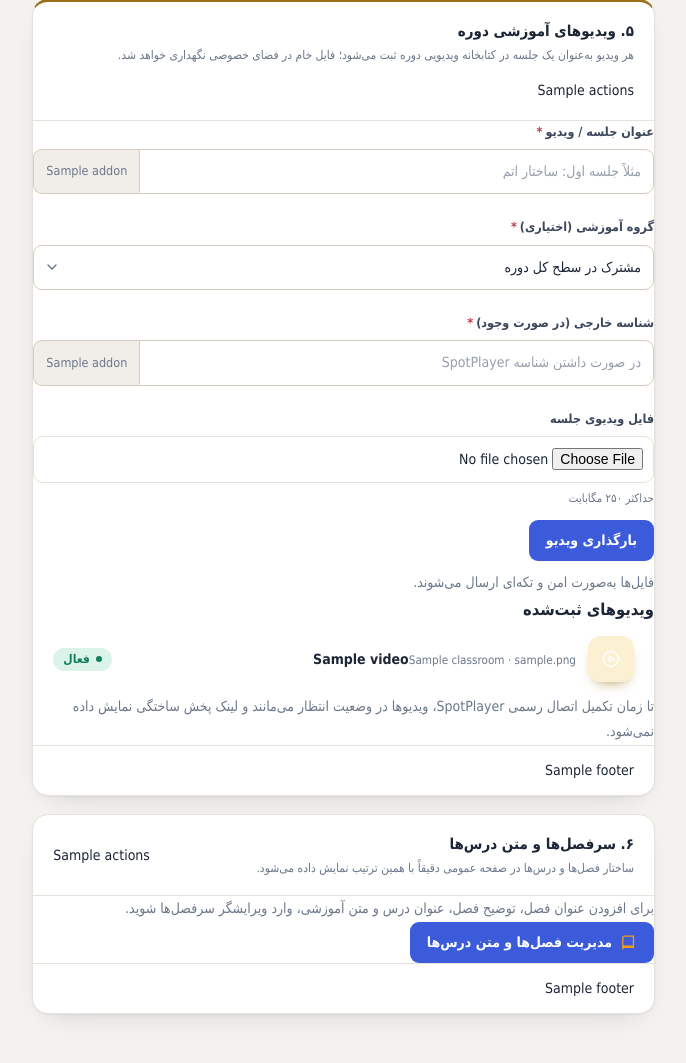
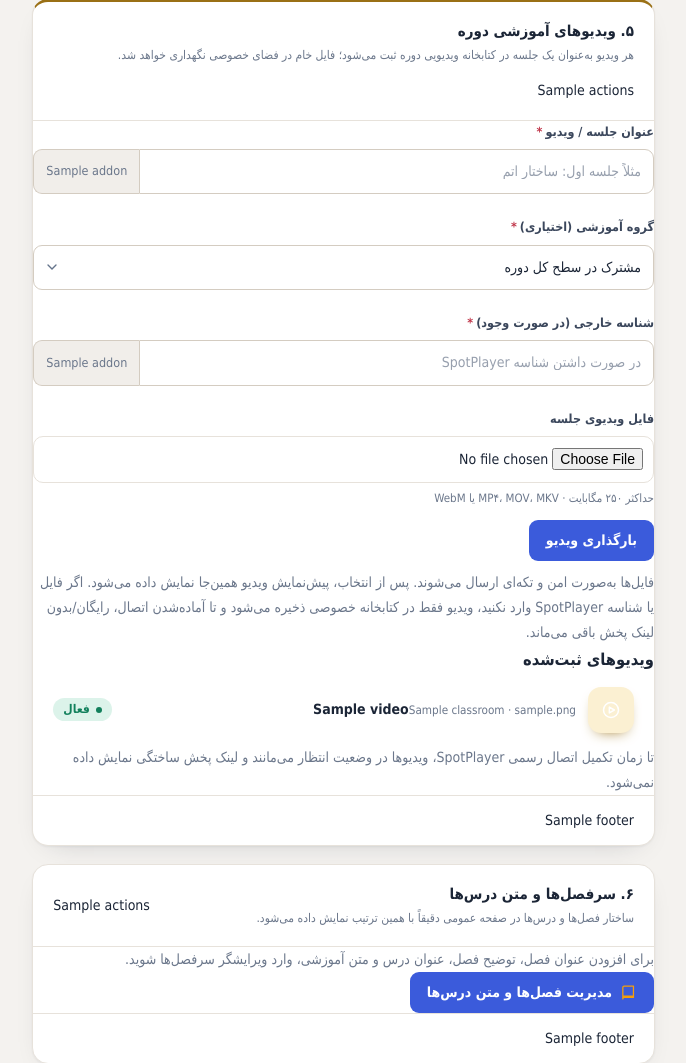
Before and after one commit to MREZA-MJDi/sh, a Laravel app: template resources/views/admin/courses/form.blade.php in a window 1280 px wide. Shown: the part 2464-3527 px from the top of the page, without its empty margins (325-1011 px from the left). Before the commit the page ends 3483 px from the top, so only its background shows below. Run offline with Laravel 12, Linux system fonts and the light colour scheme; the template is opened without the code that fills it: most values are stand-ins (such as "Sample title", 1, 10 or a date in 2020); style sheets or scripts are compiled from the project's sources.

Commit message:
ui(video): clarify limits and private upload behavior

```diff
--- a/resources/views/admin/courses/form.blade.php
+++ b/resources/views/admin/courses/form.blade.php
@@ -113,14 +113,14 @@
               <label class="adm-field wide">
                 <span class="adm-label">فایل ویدیوی جلسه</span>
                 <input class="adm-input" type="file" accept="video/mp4,video/quicktime,video/webm,video/x-matroska,video/x-m4v" data-upload-file>
-                <small class="adm-muted">حداکثر {{ config('learning.max_lesson_mb') }} مگابایت</small>
+                <small class="adm-muted">حداکثر {{ config('learning.max_lesson_mb') }} مگابایت · MP4، MOV، MKV یا WebM</small>
               </label>
             </div>
             <div class="adm-actions" style="margin-top:12px">
               <button type="button" class="adm-btn adm-btn-primary" data-upload-start>بارگذاری ویدیو</button>
             </div>
             <div class="adm-progress" data-upload-progress hidden><div class="adm-progress-bar" data-upload-bar></div></div>
-            <p class="adm-muted" data-upload-status role="status" aria-live="polite">فایل‌ها به‌صورت امن و تکه‌ای ارسال می‌شوند.</p>
+            <p class="adm-muted" data-upload-status role="status" aria-live="polite">فایل‌ها به‌صورت امن و تکه‌ای ارسال می‌شوند. پس از انتخاب، پیش‌نمایش ویدیو همین‌جا نمایش داده می‌شود. اگر فایل یا شناسه SpotPlayer وارد نکنید، ویدیو فقط در کتابخانه خصوصی ذخیره می‌شود و تا آماده‌شدن اتصال، رایگان/بدون لینک پخش باقی می‌ماند.</p>
           </div>
 
           <div class="adm-divider"></div>
```
